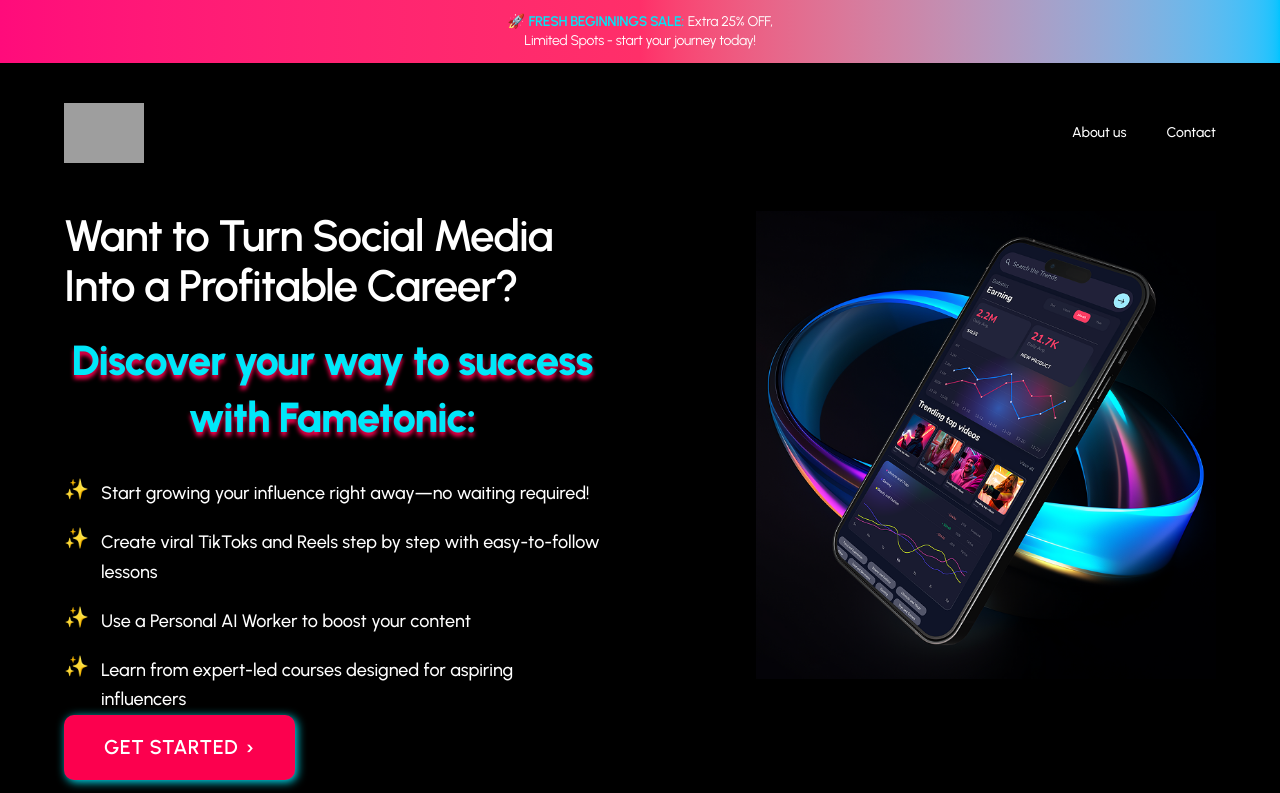
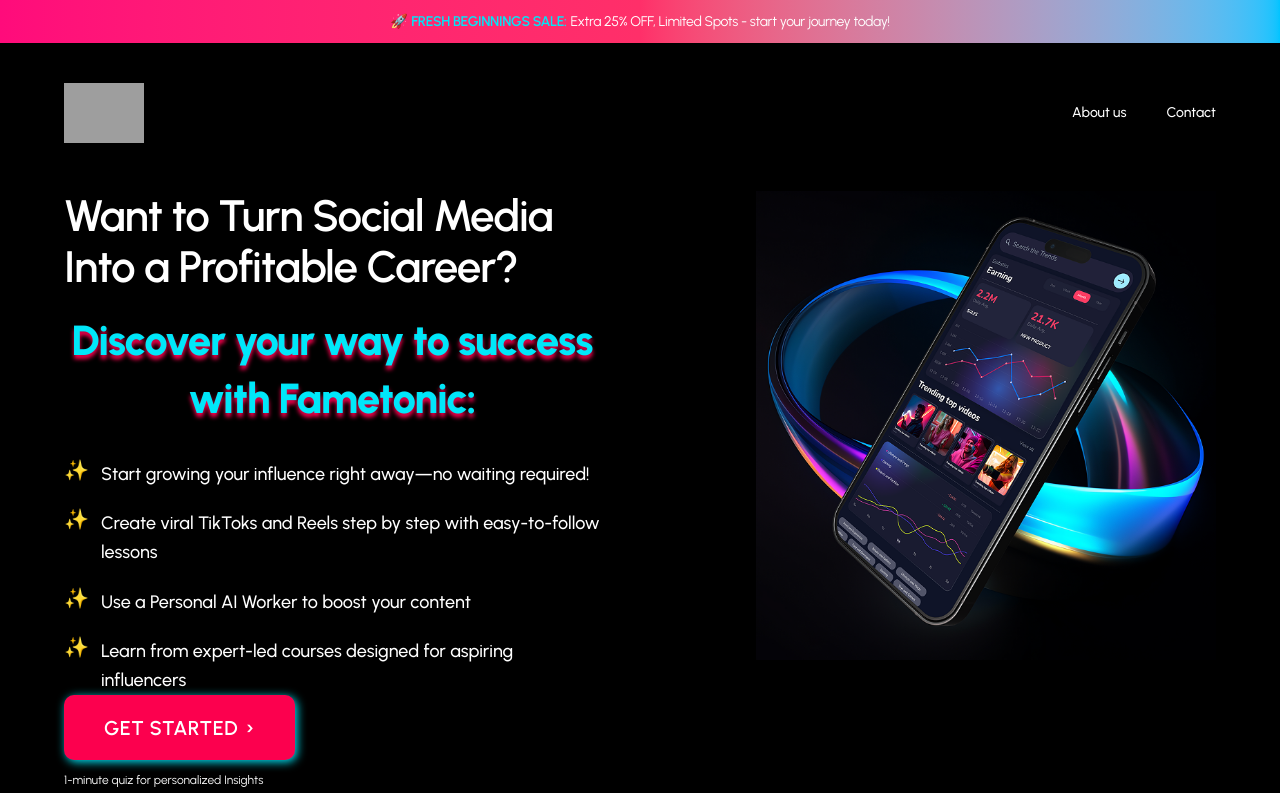
Before and after one commit to pavelrahman619/netzet-assignment, a Next.js app: page / in a window 1280 px wide. Shown: the top 793 px of the page. Built offline with nearby package versions, Linux system fonts and the light colour scheme; grey boxes are pictures that could not be loaded.

Commit message:
show br in mobile not desktop

```diff
--- a/src/app/page.tsx
+++ b/src/app/page.tsx
@@ -10,7 +10,12 @@
       <div className="w-full bg-gradient-to-r from-[#ff0b7b] via-[#ff2f69] to-[#00c4ff] text-white text-center text-[13px] sm:text-sm font-semibold tracking-tight py-3 px-4 leading-snug">
         <span role="img" aria-label="rocket" className="mr-1">🚀</span>
         <span className="uppercase" style={{ color: '#00E7F9' }}>Fresh Beginnings Sale:</span>
-        <span className="font-normal ml-1">Extra 25% OFF, <br /> Limited Spots - start your journey today!</span>
+        <span className="font-normal ml-1">
+          Extra 25% OFF,
+          <span className="inline sm:hidden"><br /></span>
+          <span className="hidden sm:inline"> </span>
+          Limited Spots - start your journey today!
+        </span>
       </div>
 
       {/* Header & Hero Wrapper */}
```
